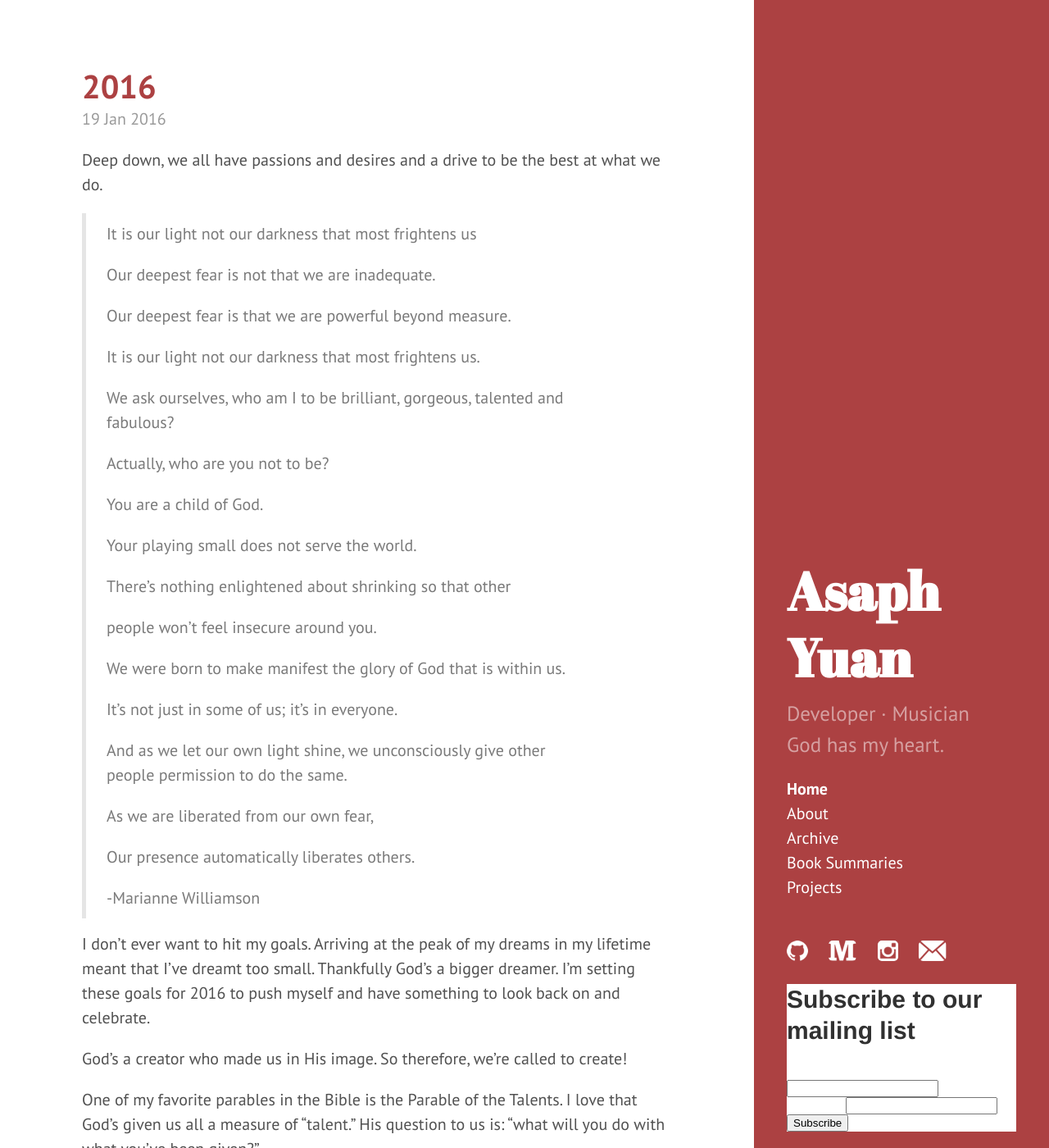
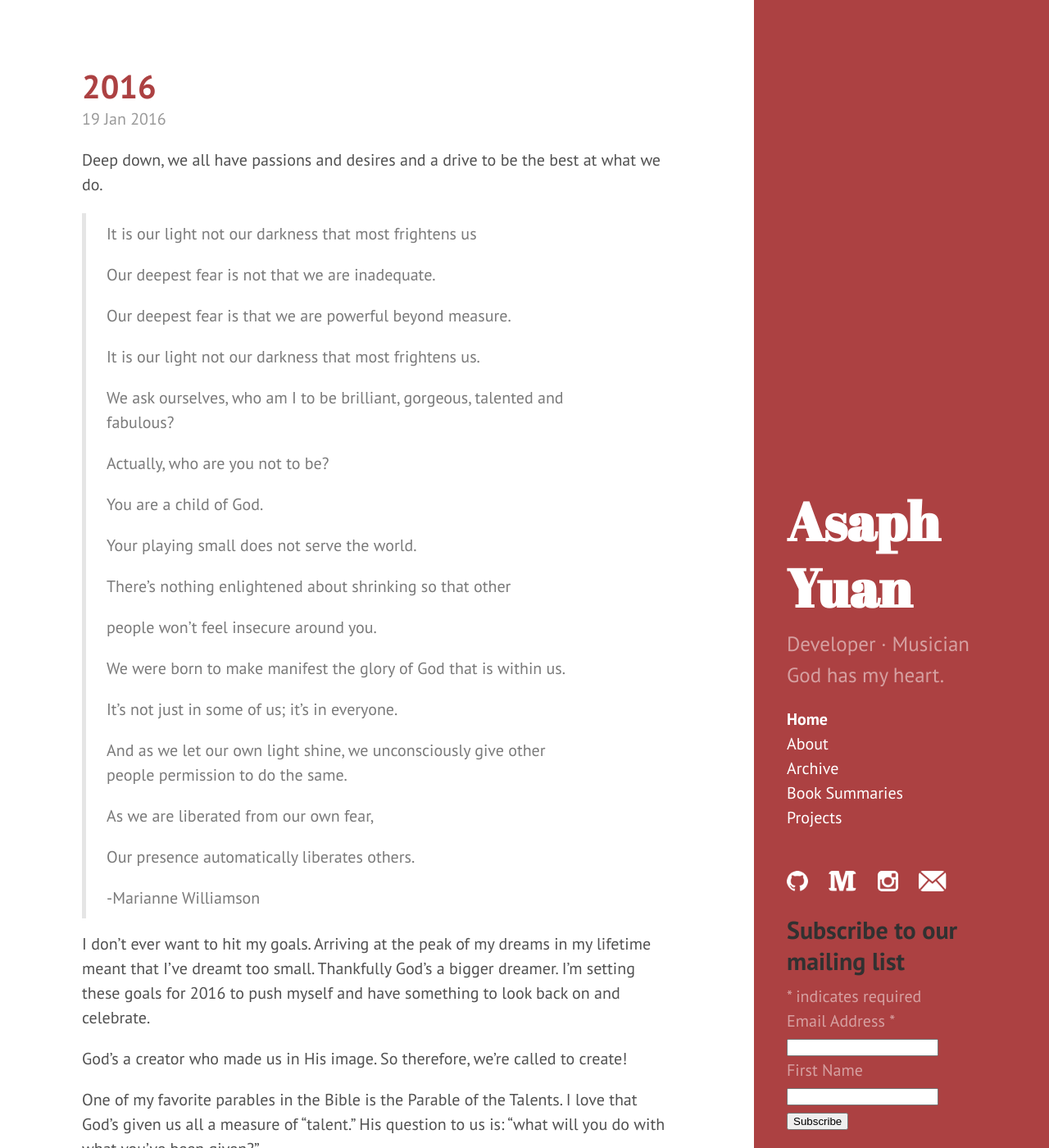
Before and after one commit to asaphy/asaphy.github.io, a Jekyll site: the page built from index.html, in a window 1280 px wide and 1400 px high. Shown: the whole window at 82% size. Built offline with Jekyll 4.4.1, drawn with Linux system fonts in a browser that asks for light colours; the list of posts is cut into pages by our own code; comment, search, counter and statistics services are not loaded.

Commit message:
adding MC signup

```diff
--- a/_includes/head.html
+++ b/_includes/head.html
@@ -30,7 +30,7 @@
   <!-- Mail Chimp -->
   <link href="//cdn-images.mailchimp.com/embedcode/classic-081711.css" rel="stylesheet" type="text/css">
     <style type="text/css">
-      #mc_embed_signup{background:#fff; clear:left; font:14px Helvetica,Arial,sans-serif; }
+      #mc_embed_signup{clear:left; font:14px; }
       /* Add your own MailChimp form style overrides in your site stylesheet or in this style block.
          We recommend moving this block and the preceding CSS link to the HEAD of your HTML file. */
     </style>
```
